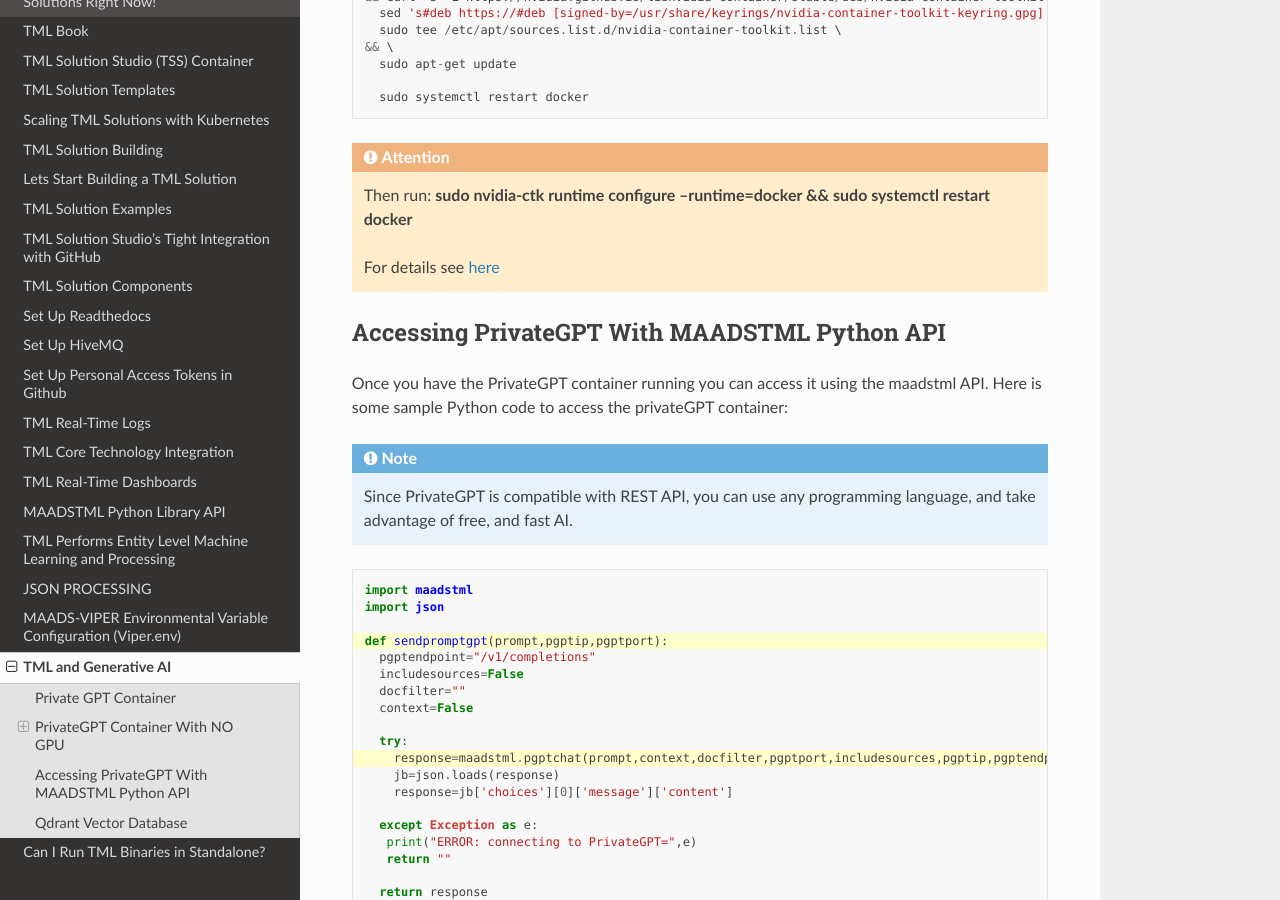
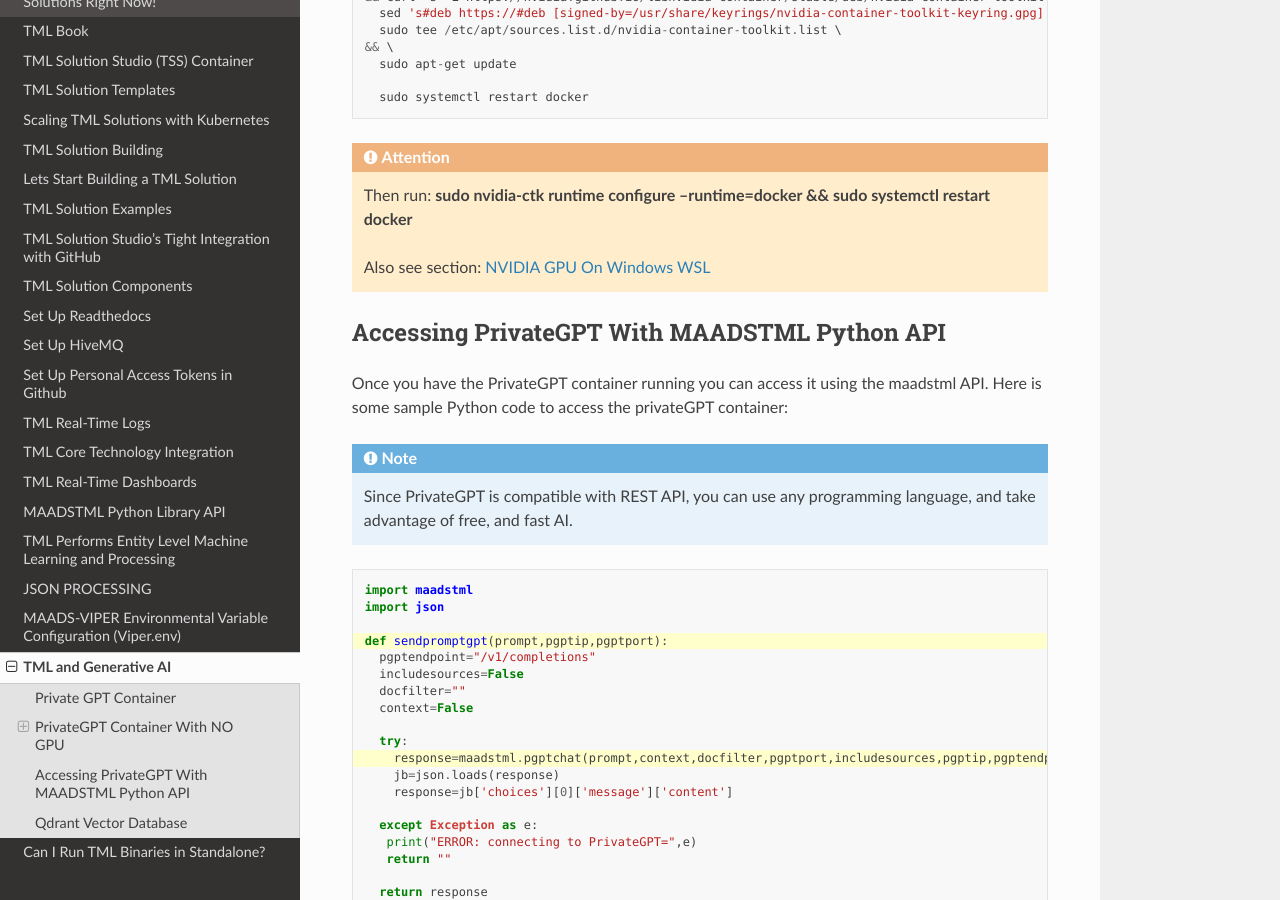
Before and after one commit to smaurice101/readthedocs, a Sphinx documentation site: the page built from docs/source/genai.rst, in a window 1280 px wide and 900 px high, scrolled down 2920 px. Built offline with Sphinx 7.4.7 and the Read the Docs theme 3.1.0, drawn with Linux system fonts in a browser that asks for light colours.

Commit message:
Update genai.rst

```diff
--- a/docs/source/genai.rst
+++ b/docs/source/genai.rst
@@ -124,7 +124,7 @@
 
    Then run: **sudo nvidia-ctk runtime configure --runtime=docker && sudo systemctl restart docker**
 
-   For details see `here <https://minikube.sigs.k8s.io/docs/tutorials/nvidia/#why-does-minikube-not-support-nvidia-gpus-on-windows>`_
+   Also see section: :ref:`NVIDIA GPU On Windows WSL`
 
 Accessing PrivateGPT With MAADSTML Python API
 -----------------
```
